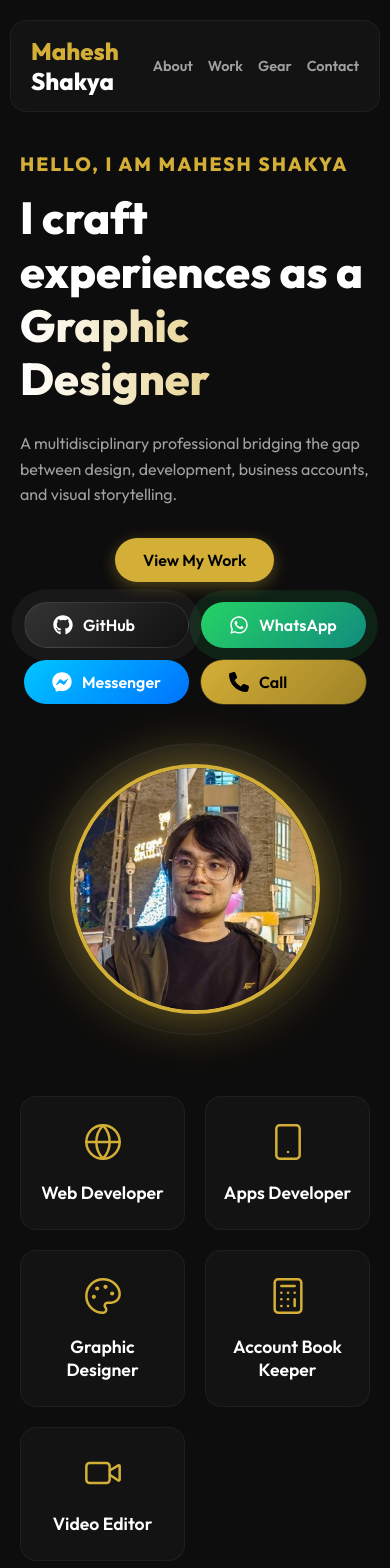
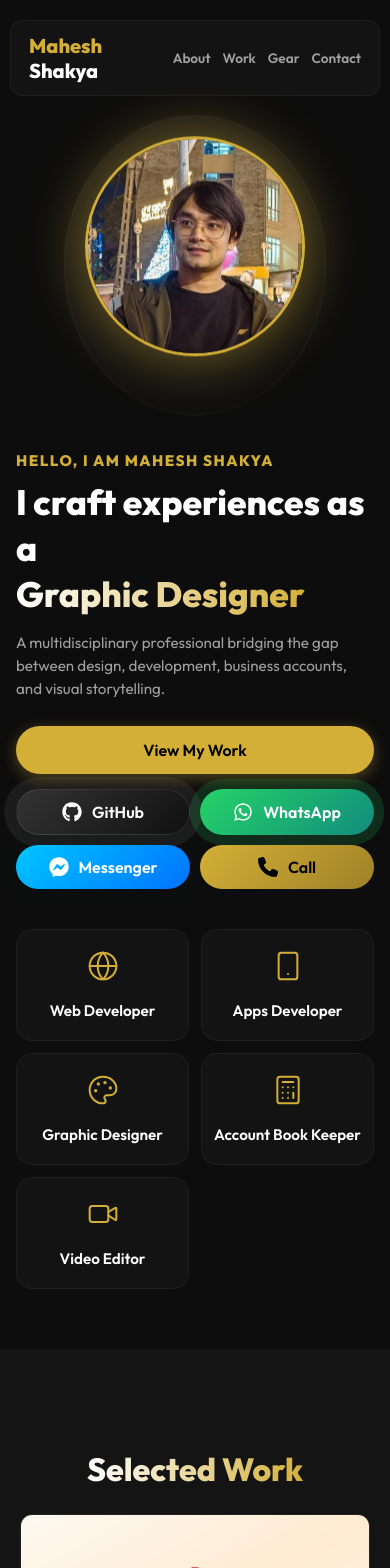
Before and after one commit to shakyamtech/shakya-portal, a React (Vite) app: page / in a window 390 px wide. Shown: the top 1568 px of the page. Built offline with nearby package versions, Linux system fonts and the light colour scheme.

Commit message:
style: optimize mobile viewport styling and order flip for avatar placement

```diff
--- a/src/index.css
+++ b/src/index.css
@@ -388,67 +388,184 @@ body {
   box-shadow: 0 20px 40px rgba(0, 0, 0, 0.5), 0 0 20px rgba(212, 175, 55, 0.15);
 }
 
-/* Mobile Responsiveness */
+/* Mobile Responsiveness & Premium Enhancements */
 @media (max-width: 768px) {
   .nav-container {
     margin: 10px;
-    padding: 15px 20px;
+    padding: 12px 18px;
+    border-radius: 12px;
+  }
+
+  .nav-container h1 {
+    font-size: 1.25rem !important;
   }
 
   .nav-links {
-    gap: 15px;
-    font-size: 0.9rem;
+    gap: 12px;
+    font-size: 0.85rem;
   }
 
   .hero-section {
-    padding: 40px 20px;
+    padding: 20px 16px 60px 16px;
   }
 
   .hero-content-wrapper {
-    gap: 40px;
+    gap: 25px;
+    text-align: center;
+    flex-direction: column;
+  }
+
+  /* Make profile image appear first on mobile for a welcoming personal intro */
+  .hero-image-wrapper {
+    order: -1;
+    margin-bottom: 10px;
+  }
+
+  .hero-image-crop {
+    width: 220px;
+    height: 220px;
+    border-width: 3px;
+  }
+
+  .hero-text {
+    flex: 1 1 auto;
+    width: 100%;
+  }
+
+  .hero-text h2 {
+    font-size: 0.95rem !important;
+    letter-spacing: 1.5px !important;
+    margin-bottom: 10px !important;
+  }
+
+  .hero-title {
+    font-size: 2.2rem;
+    line-height: 1.3;
+    min-height: 130px; /* Account for wrapped multi-line typed text */
+    margin-bottom: 15px;
+  }
+
+  .hero-subtitle {
+    font-size: 0.95rem;
+    line-height: 1.5;
+    margin: 0 auto 25px auto;
+    max-width: 100%;
+  }
+
+  .hero-buttons {
+    flex-direction: column;
+    width: 100%;
+    gap: 15px;
+  }
+
+  .btn-primary {
+    width: 100%;
+    padding: 14px 24px;
     text-align: center;
   }
 
-  .hero-title {
-    font-size: 2.8rem;
-    min-height: 80px;
+  .social-links-group {
+    width: 100%;
+    grid-template-columns: repeat(2, 1fr);
+    gap: 10px;
   }
 
-  .hero-subtitle {
-    font-size: 1rem;
-    margin: 0 auto 30px auto;
-  }
-
-  .hero-buttons {
+  .btn-social {
+    padding: 12px 16px;
+    font-size: 0.85rem;
     justify-content: center;
-    flex-wrap: wrap;
-  }
-
-  .hero-image-crop {
-    width: 250px;
-    height: 250px;
   }
 
   .roles-grid {
-    margin-top: 60px;
-    grid-template-columns: repeat(auto-fit, minmax(150px, 1fr));
+    margin-top: 40px;
+    grid-template-columns: repeat(2, 1fr);
+    gap: 12px;
   }
 
   .role-card {
-    padding: 25px 15px;
+    padding: 20px 10px;
+  }
+
+  .role-card h3 {
+    font-size: 0.95rem !important;
+  }
+
+  .role-card svg {
+    width: 32px !important;
+    height: 32px !important;
   }
 
   .section-title {
-    font-size: 2.2rem;
-    margin-bottom: 30px;
+    font-size: 2rem;
+    margin-bottom: 25px;
   }
 
-  .work-grid, .toolkit-grid {
+  .work-grid {
+    gap: 25px;
     grid-template-columns: 1fr;
   }
 
+  .project-card {
+    border-radius: 12px;
+  }
+
+  .project-card img {
+    height: 200px !important;
+  }
+
+  .project-card div {
+    padding: 20px !important;
+  }
+
+  .project-card h3 {
+    font-size: 1.3rem !important;
+  }
+
+  .project-card p {
+    font-size: 0.9rem !important;
+  }
+
+  .toolkit-grid {
+    gap: 16px;
+    grid-template-columns: 1fr;
+  }
+
+  .toolkit-card {
+    padding: 20px;
+    border-radius: 12px;
+  }
+
+  .toolkit-card h3 {
+    font-size: 1.15rem !important;
+  }
+
+  .toolkit-card p {
+    font-size: 0.88rem !important;
+  }
+
   #work, #toolkit, #contact {
-    padding: 60px 20px;
+    padding: 40px 16px;
+  }
+
+  footer h2 {
+    font-size: 1.8rem !important;
+  }
+
+  footer p {
+    font-size: 0.9rem !important;
+    margin-bottom: 25px !important;
+  }
+
+  footer div {
+    flex-direction: column;
+    width: 100%;
+    gap: 12px !important;
+  }
+
+  footer .btn-social {
+    width: 100%;
+    padding: 14px 20px !important;
+    font-size: 1rem !important;
   }
 }
 
```
